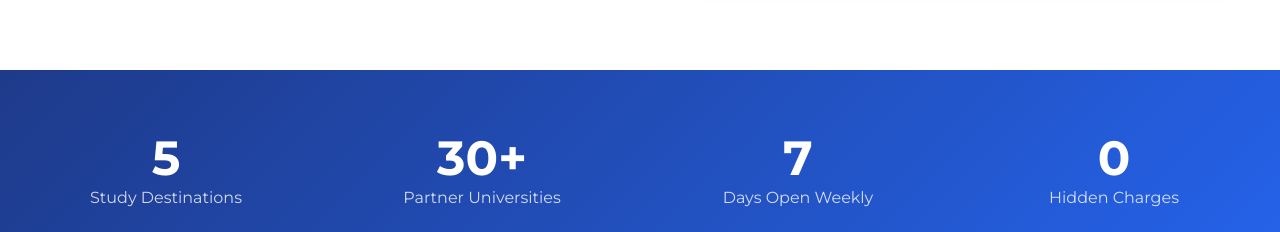
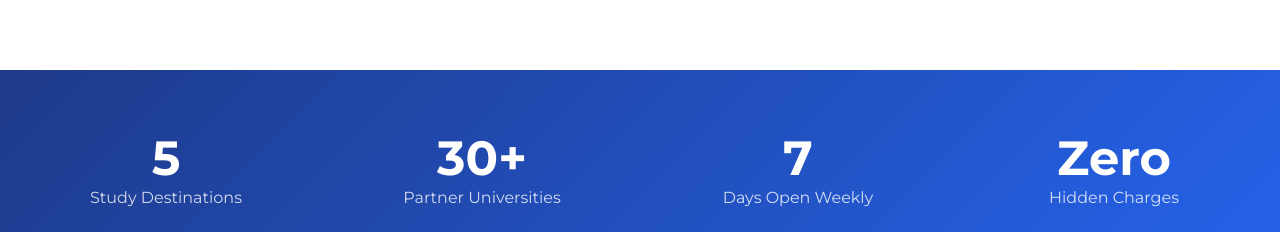
Before and after one commit to charithmadhuranga/visa-website, a website: page about/index.html in a window 1280 px wide. Shown: the part 1120-1352 px from the top of the page. Drawn offline with nearby package versions, Linux system fonts and the light colour scheme.

Commit message:
Read the Hidden Charges stat as "Zero" instead of "0"
The stat band on the About page rendered "0 Hidden Charges", which reads
as a bare digit next to a word.

- Set the value to static text "Zero".
- Dropped the stat-number class and data-target so the counter script
  skips it. .stat-number has no CSS rule of its own (it is only the
  .stat-number[data-target] JS hook), so sizing still comes from
  text-4xl md:text-5xl font-bold mb-1 and the band's inherited white --
  the stat renders identically apart from the wording.

The other three stats in the band still animate.

Verified: 60 HTML files, 0 SEO errors.

```diff
--- a/about/index.html
+++ b/about/index.html
@@ -138,7 +138,7 @@
                 <p class="opacity-80">Days Open Weekly</p>
             </div>
             <div data-aos="zoom-in" data-aos-delay="100">
-                <div class="stat-number text-4xl md:text-5xl font-bold mb-1" data-target="0" data-suffix="">0</div>
+                <div class="text-4xl md:text-5xl font-bold mb-1">Zero</div>
                 <p class="opacity-80">Hidden Charges</p>
             </div>
         </div>
```
